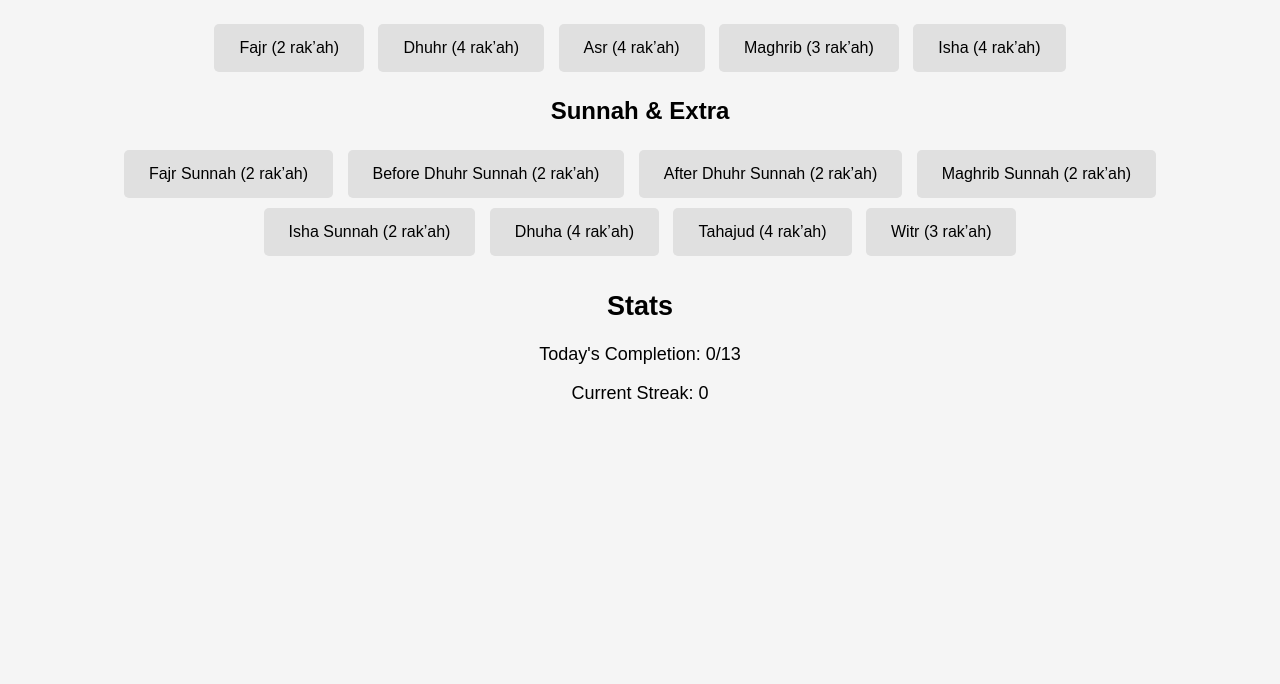
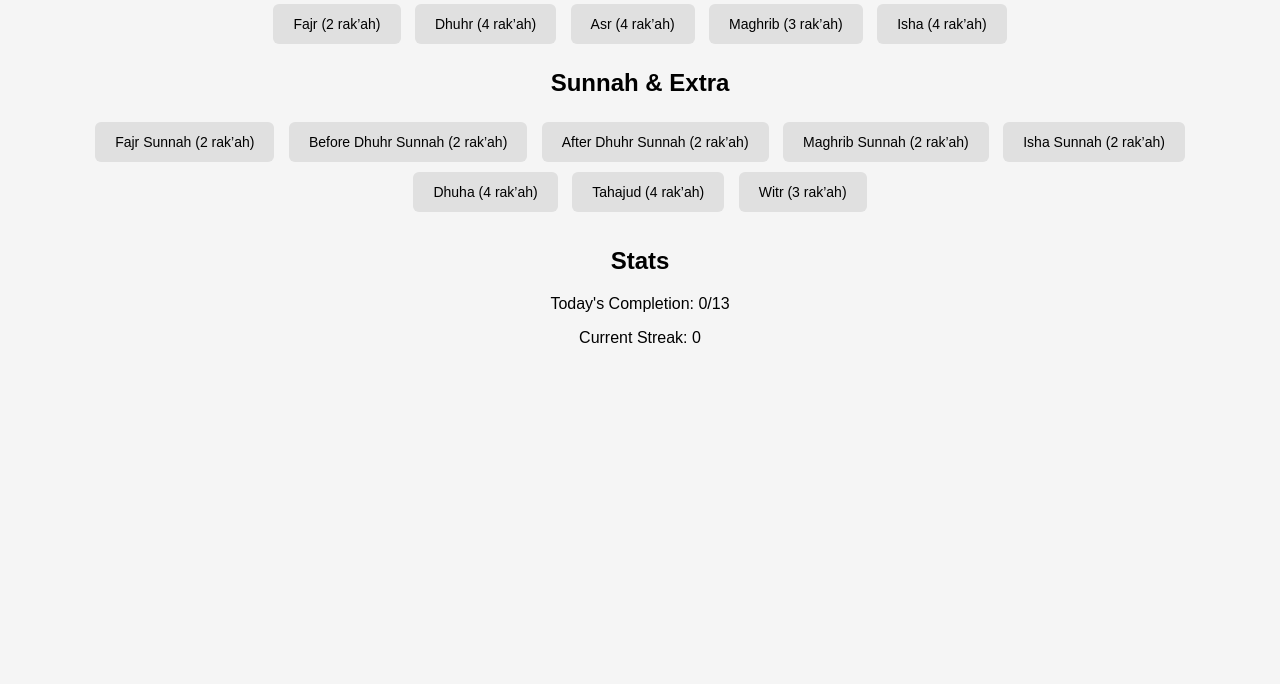
Before and after one commit to sammfamm18new-hash/sammfamm18new-hash.github.io, a plain HTML site: page index.html in a window 1280 px wide. Shown: the part 167-851 px from the top of the page. After the commit the page ends 800 px from the top, so only its background shows below. Drawn offline with nearby package versions, Linux system fonts and the light colour scheme.

Commit message:
Adjust padding and font sizes in style.css

```diff
--- a/style.css
+++ b/style.css
@@ -1,7 +1,7 @@
 body {
     font-family: Arial, sans-serif;
     text-align: center;
-    padding: 50px;
+    padding: 30px;
     background: #f5f5f5;
 }
 
@@ -9,20 +9,26 @@ h1 {
     color: #1a73e8;
 }
 
+.prayer-group {
+    margin-bottom: 20px;
+}
+
 button {
-    padding: 15px 25px;
+    padding: 12px 20px;
     margin: 5px;
-    font-size: 16px;
+    font-size: 14px;
     cursor: pointer;
     border: none;
-    border-radius: 5px;
+    border-radius: 6px;
     background-color: #e0e0e0;
-    transition: 0.2s;
+    transition: 0.3s;
 }
 
 button.done {
     background-color: #4caf50;
     color: white;
+    transform: scale(1.1);
+    box-shadow: 0 0 8px #4caf50;
 }
 
 button:hover {
@@ -31,5 +37,9 @@ button:hover {
 
 #stats {
     margin-top: 30px;
-    font-size: 18px;
+    font-size: 16px;
 }
+
+canvas {
+    margin-top: 20px;
+}
```
